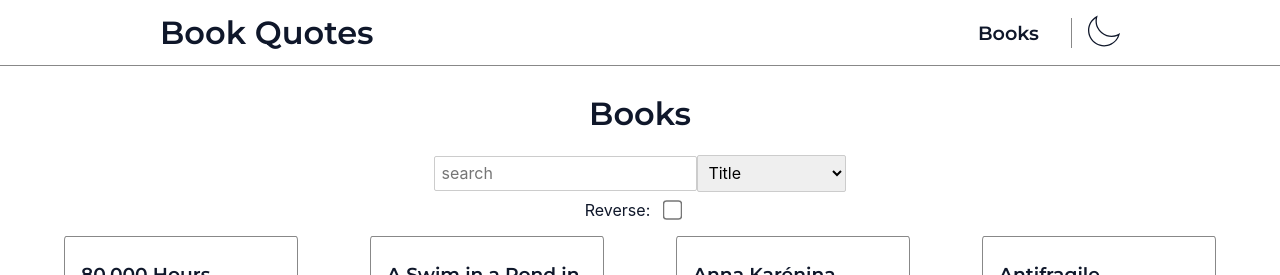
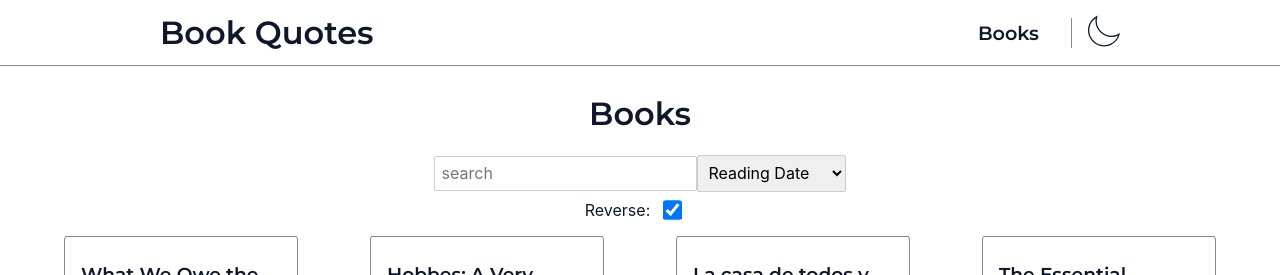
Before and after one commit to matiasop/quotes, a Svelte app: page / in a window 1280 px wide. Shown: the top 275 px of the page. Built offline with nearby package versions, Linux system fonts and the light colour scheme.

Commit message:
feat(books): change default book order

```diff
--- a/src/pages/Books.svelte
+++ b/src/pages/Books.svelte
@@ -55,8 +55,8 @@
     }
   };
 
-  let reverse = false;
-  let sortBy: SortOption = SortOption.Title;
+  let reverse = true;
+  let sortBy: SortOption = SortOption.ReadingDate;
   let books: BookList[];
   $: books = sortBooks(
     getDataFromJSON<Metadata>(booksMetadata),
@@ -72,9 +72,9 @@
     <div class="books-filter">
       <SearchBar allBooks={books} bind:filteredBooks />
       <select bind:value={sortBy}>
+        <option value={SortOption.ReadingDate}>Reading Date</option>
         <option value={SortOption.Title}>Title</option>
         <option value={SortOption.Author}>Author</option>
-        <option value={SortOption.ReadingDate}>Reading Date</option>
         <option value={SortOption.PublishedDate}>Published Date</option>
       </select>
     </div>
```
